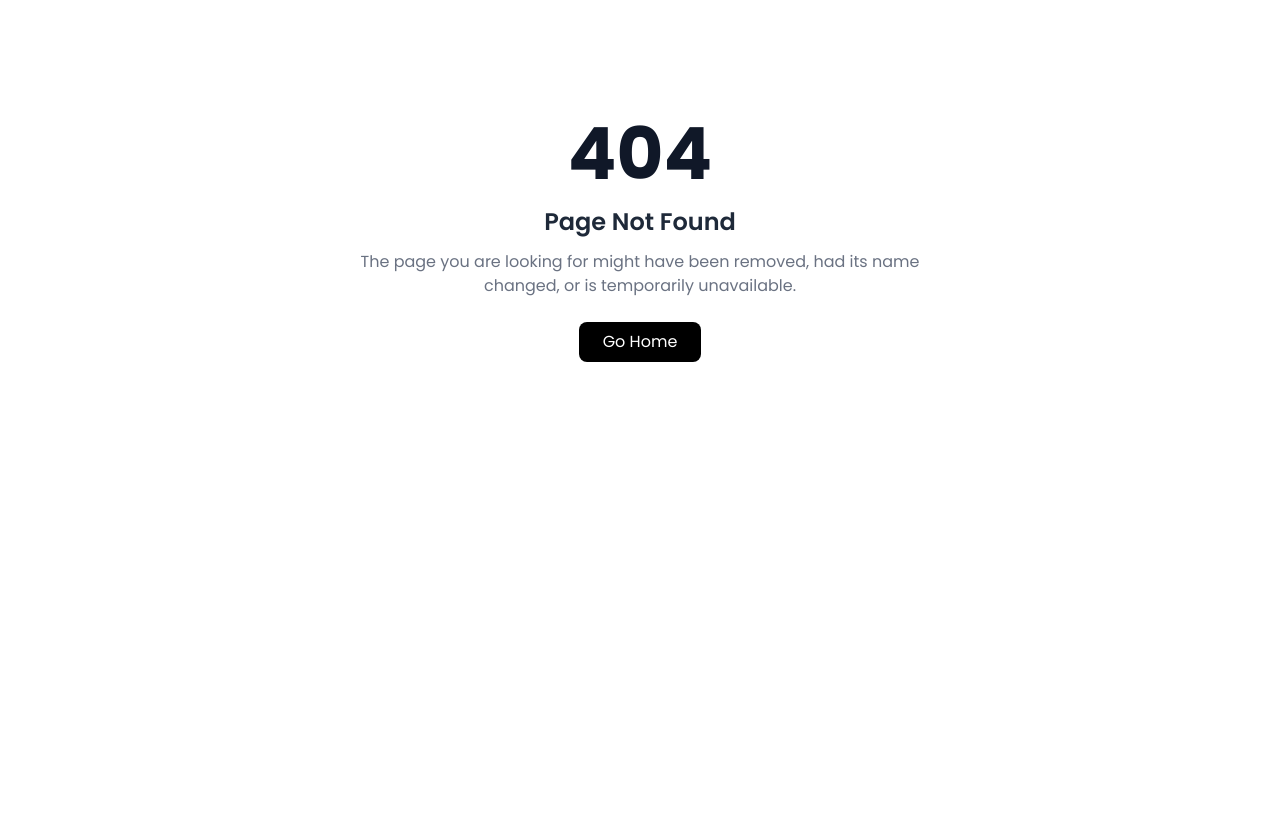
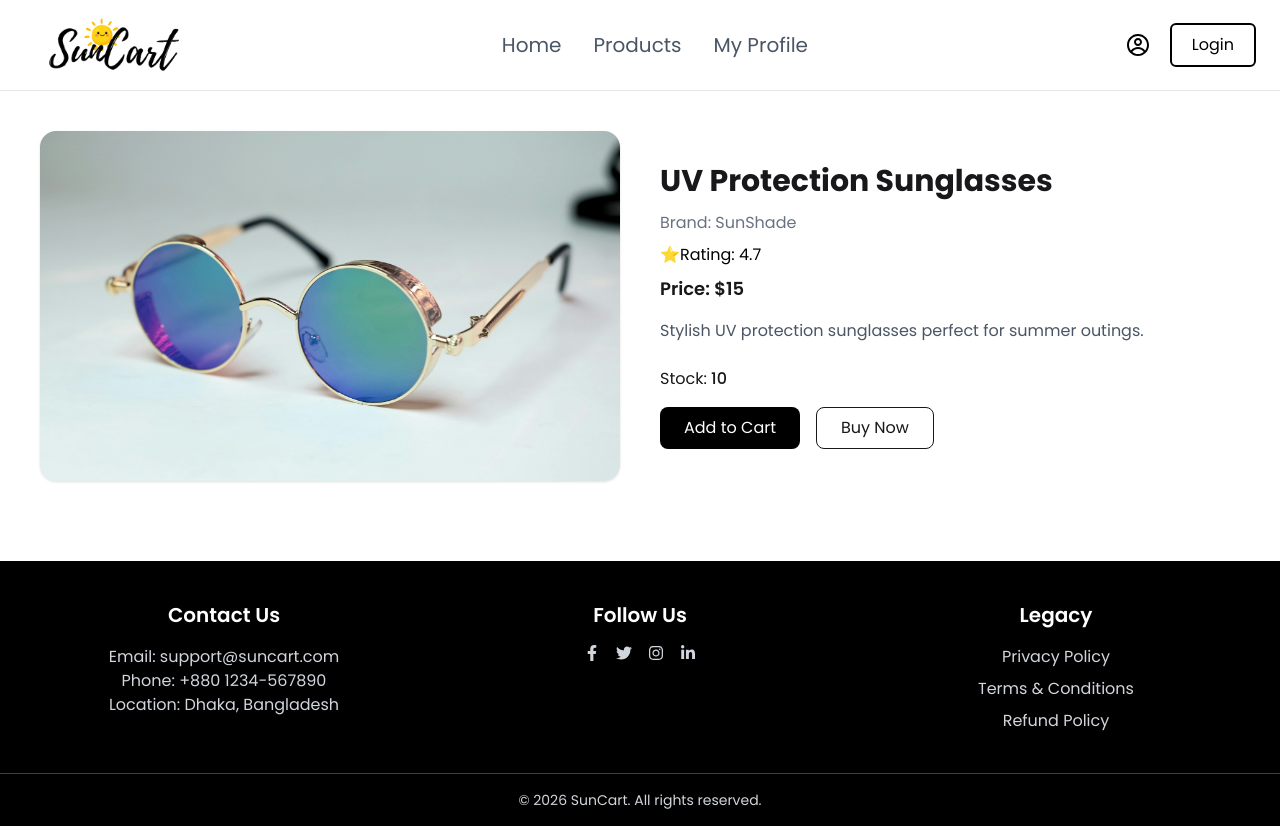
Before and after one commit to taposibarsa/suncart-store, a Next.js app: page /products/1 in a window 1280 px wide. Before the commit this address had no page. Before the commit the page ends 800 px from the top, so only its background shows below. Built offline with nearby package versions, Linux system fonts and the light colour scheme.

Commit message:
product detail page is now ready

```diff
--- /dev/null
+++ b/src/app/(main)/products/[id]/page.jsx
@@ -0,0 +1,82 @@
+"use client";
+
+import { useParams } from "next/navigation";
+import { useProducts } from "@/context/ProductContext";
+import Image from "next/image";
+
+const ProductDetailsPage = () => {
+  const { id } = useParams();
+  const { products } = useProducts();
+
+  const product = products.find((p) => p.id === Number(id));
+
+  if (!product) {
+    return (
+      <div className="text-center py-20 text-gray-500">
+        Loading product...
+      </div>
+    );
+  }
+
+  return (
+    <div className="px-4 md:px-10 py-10">
+      <div className="grid md:grid-cols-2 gap-10 items-center">
+
+        {/* Image */}
+        <div className="overflow-hidden rounded-2xl shadow">
+          <Image
+            src={product.image}
+            alt={product.name}
+            width={500}
+            height={400}
+            className="w-full h-[350px] object-cover"
+          />
+        </div>
+
+        {/* Info */}
+        <div>
+          <h1 className="text-2xl md:text-3xl font-bold mb-3">
+            {product.name}
+          </h1>
+
+          <p className="text-gray-500 mb-2">
+            Brand: {product.brand}
+          </p>
+
+          <p className="text-black mb-2">
+            ⭐Rating:  {product.rating}
+          </p>
+
+          <p className="text-lg font-semibold mb-4">
+            Price: ${product.price}
+          </p>
+
+          <p className="text-gray-600 mb-6">
+            {product.description}
+          </p>
+
+          <p className="mb-4">
+            Stock:{" "}
+            <span className="font-medium">
+              {product.stock}
+            </span>
+          </p>
+
+          {/* Buttons */}
+          <div className="flex gap-4">
+            <button className="bg-black text-white px-6 py-2 rounded-lg hover:bg-gray-800 transition">
+              Add to Cart
+            </button>
+
+            <button className="border px-6 py-2 rounded-lg hover:bg-gray-100 transition">
+              Buy Now
+            </button>
+          </div>
+        </div>
+
+      </div>
+    </div>
+  );
+};
+
+export default ProductDetailsPage;
--- a/src/components/NavBar.jsx
+++ b/src/components/NavBar.jsx
@@ -1,6 +1,7 @@
 "use client";
 import { useState } from "react";
 import Link from "next/link";
+import { usePathname } from "next/navigation";
 import { IoMdMenu } from "react-icons/io";
 import { ImCross } from "react-icons/im";
 import { CgProfile } from "react-icons/cg";
@@ -8,50 +9,60 @@ import Image from "next/image";
 
 const NavBar = () => {
   const [isOpen, setIsOpen] = useState(false);
+  const pathname = usePathname();
+
+  // 🔥 active class function
+  const navLinkClass = (path) =>
+    pathname === path
+      ? "text-black font-semibold border-b-2 border-black"
+      : "text-gray-600 hover:text-black transition";
+
   return (
-        <nav className="w-full border-b border-gray-200  bg-white">
-            <div className="max-w-7xl  mx-auto px-6  flex items-center justify-between">
+    <nav className="w-full border-b border-gray-200 bg-white">
+      <div className="max-w-7xl mx-auto px-6 flex items-center justify-between">
 
         {/* 🔹 Logo */}
         <Link href="/" className="flex items-center">
           <Image
             src="/logo.png"
             alt="SunCart Logo"
-                        width= {180}
+            width={180}
             height={60}
             priority
           />
         </Link>
 
         {/* 🔹 Desktop Menu */}
-                <div className="hidden md:flex items-center gap-8 text-gray-600 font-medium text-xl">
-                    <Link href="/" className="hover:text-black transition">
+        <div className="hidden md:flex items-center gap-8 text-xl">
+          <Link href="/" className={navLinkClass("/")}>
             Home
           </Link>
-                    <Link href="/products" className="hover:text-black transition">
+
+          <Link href="/products" className={navLinkClass("/products")}>
             Products
           </Link>
-                    <Link href="/myprofile" className="hover:text-black transition">
+
+          <Link href="/myprofile" className={navLinkClass("/myprofile")}>
             My Profile
           </Link>
         </div>
 
         {/* 🔹 Right side */}
-                <div className="hidden md:flex justify-between items-center">
+        <div className="hidden md:flex items-center">
           <Link href="/login">
-                        <button className=" px-5 py-2 text-2xl  text-black hover:text-3xl transition">
+            <button className="px-5 py-2 text-2xl text-black hover:text-3xl transition">
               <CgProfile />
-
             </button>
           </Link>
+
           <Link href="/login">
-                        <button className=" px-5 py-2 border-2 text-black rounded-md hover:bg-gray-800 hover:text-white transition">
-                            <span>Login</span>
+            <button className="px-5 py-2 border-2 text-black rounded-md hover:bg-gray-800 hover:text-white transition">
+              Login
             </button>
           </Link>
         </div>
 
-                {/* 🔹 Mobile Toggle Button */}
+        {/* 🔹 Mobile Toggle */}
         <button
           className="md:hidden"
           onClick={() => setIsOpen(!isOpen)}
@@ -65,21 +76,23 @@ const NavBar = () => {
         <div className="md:hidden px-6 pb-4 space-y-4 bg-white border-t">
           <Link
             href="/"
-                        className="block text-gray-700 hover:text-black"
+            className={navLinkClass("/")}
             onClick={() => setIsOpen(false)}
           >
             Home
           </Link>
+
           <Link
             href="/products"
-                        className="block text-gray-700 hover:text-black"
+            className={navLinkClass("/products")}
             onClick={() => setIsOpen(false)}
           >
             Products
           </Link>
+
           <Link
             href="/myprofile"
-                        className="block text-gray-700 hover:text-black"
+            className={navLinkClass("/myprofile")}
             onClick={() => setIsOpen(false)}
           >
             My Profile
@@ -88,9 +101,9 @@ const NavBar = () => {
           <Link href="/login" onClick={() => setIsOpen(false)}>
             <button className="w-full mt-2 px-5 py-2 border-2 text-black rounded-md">
               <CgProfile />
-
             </button>
           </Link>
+
           <Link href="/login" onClick={() => setIsOpen(false)}>
             <button className="w-full mt-2 px-5 py-2 border-2 text-black rounded-md">
               Login
```
Lines whose indentation alone changed are shown as unchanged.
